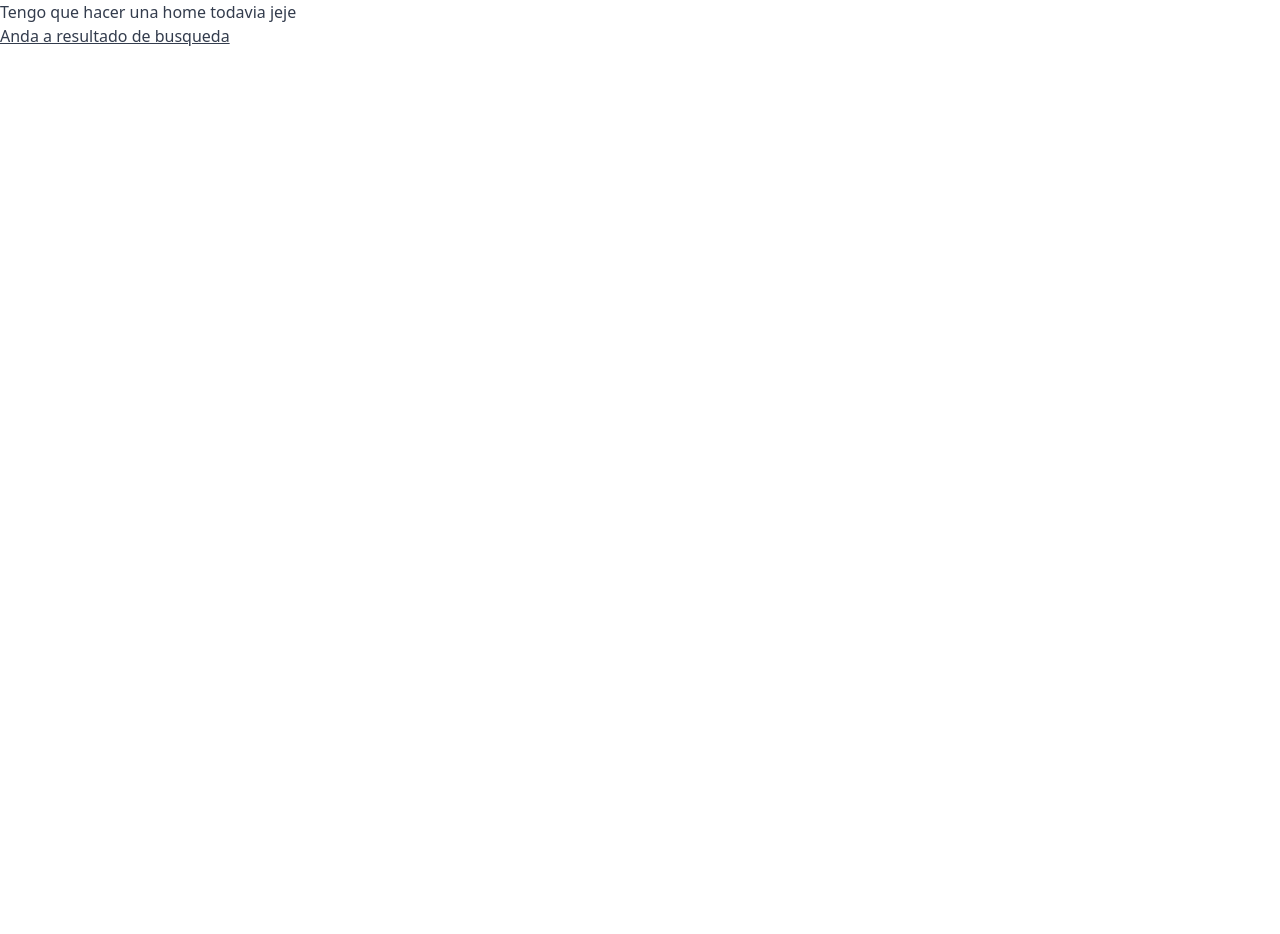
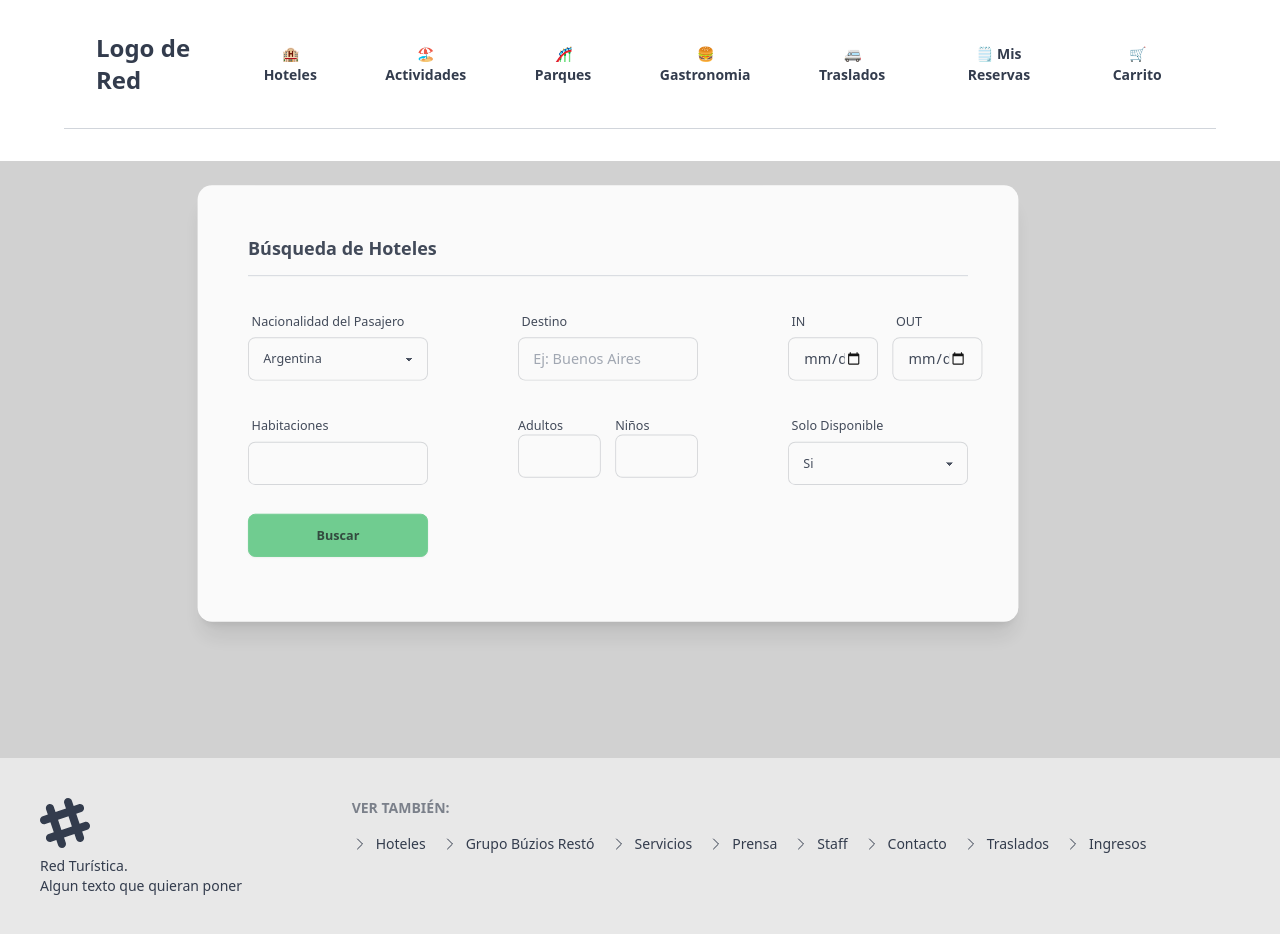
Before and after one commit to PedroMaldini/maquetaRed, a Next.js app: page /home in a window 1280 px wide. Before the commit the page ends 800 px from the top, so only its background shows below. Built offline with nearby package versions, Linux system fonts and the light colour scheme.

Commit message:
cambios esteticos y empezar la home

```diff
--- a/app/busqueda/page.js
+++ b/app/busqueda/page.js
@@ -5,11 +5,14 @@ import ResultadoBusqueda from "@/components/ResultadoBusqueda";
 import Footer from "@/components/Footer";
 
 export default function Busqueda() {
+  const horizontal = false;
   return (
     <main className="bg-slate-100">
       <Header />
       <div className="flex">
-        <Buscador />
+        <div>
+          <Buscador />
+        </div>
         <ResultadoBusqueda />
       </div>
       <Footer />
--- a/app/detalle/page.js
+++ b/app/detalle/page.js
@@ -6,13 +6,15 @@ import Mapa from "@/components/Mapa";
 import TablaHabitaciones from "@/components/TablaHabitaciones";
 
 export default function Detalle() {
+  const partes = ["Overview", "Disponibilidad", "Mapa"]; // Definición del array
+
   return (
     <>
       <Header />
       <main>
         <section className="max-w-[80%] mx-auto">
-          <Direccionador />
-
+          <Direccionador partes={partes} />
+          {/* Usamos el componente y pasamos la prop partes */}
           <div className="my-8">
             <h1 id="Overview" className="text-2xl">
               Rio Buzios Boutique Hotel
@@ -38,10 +40,8 @@ export default function Detalle() {
               Volver a búsqueda
             </a>
           </div>
-
           <Carrusel />
           <Mapa />
-
           <div>
             <h3 className="text-2xl">Habitaciones</h3>
             <h4>
--- a/app/home/page.js
+++ b/app/home/page.js
@@ -1,13 +1,24 @@
+// Componentes
 import Header from "@/components/Header";
 import Footer from "@/components/Footer";
 
-export default function Detalle() {
+import Buscador from "@/components/Buscador";
+
+export default function HomePage() {
+  const horizontal = true;
   return (
-    <main>
-      <h1>Tengo que hacer una home todavia jeje</h1>
-      <a href="/busqueda" className="link">
-        Anda a resultado de busqueda
-      </a>
-    </main>
+    <>
+      <Header />
+      <main className=" mx-auto bg-base-300">
+        <div className="max-w-[95%]">
+          <div className="mt-8">
+            <div className="scale-90 opacity-90">
+              <Buscador horizontal={horizontal} />
+            </div>
+          </div>
+        </div>
+        <Footer />
+      </main>
+    </>
   );
 }
--- a/app/page.js
+++ b/app/page.js
@@ -3,7 +3,7 @@ import Header from "@/components/Header";
 import Footer from "@/components/Footer";
 import Login from "@/components/Login";
 
-export default function Home() {
+export default function LoginPage() {
   return (
     <main>
       <Header />
--- a/components/Buscador.js
+++ b/components/Buscador.js
@@ -1,6 +1,8 @@
-const Buscador = () => {
+const Buscador = ({ horizontal }) => {
+  if (!horizontal) {
+    // Usar la propiedad correctamente
     return (
-    <div className=" mx-20 max-w-sm scale-y-80 ">
+      <div className="mx-20 max-w-sm scale-y-80 ">
         <div className="card bg-base-100 shadow-lg p-2">
           <div className="card-body">
             <div className="border-b border-gray-300 pb-2">
@@ -34,7 +36,7 @@ const Buscador = () => {
               </div>
 
               {/* Fechas de entrada y salida */}
-            <div className="  w-full">
+              <div className="w-full">
                 <div className="form-control mb-4 ">
                   <label className="label">
                     <span className="label-text">IN</span>
@@ -100,7 +102,7 @@ const Buscador = () => {
               {/* Botón Buscar */}
               <div className="form-control w-1/3 ml-auto">
                 <button type="submit" className="btn btn-primary w-full">
-                Buscar
+                  <a href="/busqueda">Buscar</a>
                 </button>
               </div>
             </form>
@@ -108,6 +110,115 @@ const Buscador = () => {
         </div>
       </div>
     );
+  } else {
+    return (
+      <div className="  max-w-[75%] mx-auto">
+        <div className="card bg-base-100 shadow-xl p-6">
+          <div className="card-body">
+            <div className="border-b border-gray-300 pb-4 mb-6">
+              <h2 className="card-title text-center text-xl font-semibold">
+                Búsqueda de Hoteles
+              </h2>
+            </div>
+
+            <form className="flex flex-wrap justify-between items-center gap-4">
+              {/* Nacionalidad */}
+              <div className="form-control w-full sm:w-1/4 mb-4">
+                <label className="label">
+                  <span className="label-text">Nacionalidad del Pasajero</span>
+                </label>
+                <select className="select select-bordered w-full">
+                  <option>Argentina</option>
+                  <option>Extranjero</option>
+                </select>
+              </div>
+
+              {/* Destino */}
+              <div className="form-control w-full sm:w-1/4 mb-4">
+                <label className="label">
+                  <span className="label-text">Destino</span>
+                </label>
+                <input
+                  type="text"
+                  placeholder="Ej: Buenos Aires"
+                  className="input input-bordered w-full"
+                />
+              </div>
+
+              {/* Fechas de entrada y salida */}
+              <div className="w-full sm:w-1/4 mb-4 flex gap-4">
+                <div className="form-control w-1/2">
+                  <label className="label">
+                    <span className="label-text">IN</span>
+                  </label>
+                  <input type="date" className="input input-bordered w-full" />
+                </div>
+                <div className="form-control w-1/2">
+                  <label className="label">
+                    <span className="label-text">OUT</span>
+                  </label>
+                  <input type="date" className="input input-bordered w-full" />
+                </div>
+              </div>
+
+              {/* Habitaciones */}
+              <div className="form-control w-full sm:w-1/4 mb-4">
+                <label className="label">
+                  <span className="label-text">Habitaciones</span>
+                </label>
+                <input
+                  type="number"
+                  min="1"
+                  className="input input-bordered w-full"
+                />
+              </div>
+
+              {/* Adultos y Niños */}
+              <div className="w-full sm:w-1/4 mb-4 flex gap-4">
+                <div className="form-control w-1/2">
+                  <label className="label-text">Adultos</label>
+                  <input
+                    type="number"
+                    min="1"
+                    className="input input-bordered w-full"
+                  />
+                </div>
+                <div className="form-control w-1/2">
+                  <label className="label-text">Niños</label>
+                  <input
+                    type="number"
+                    min="0"
+                    className="input input-bordered w-full"
+                  />
+                </div>
+              </div>
+
+              {/* Solo disponible */}
+              <div className="form-control w-full sm:w-1/4 mb-4">
+                <label className="label">
+                  <span className="label-text">Solo Disponible</span>
+                </label>
+                <select className="select select-bordered w-full">
+                  <option>Si</option>
+                  <option>No</option>
+                </select>
+              </div>
+
+              {/* Botón Buscar */}
+              <div className="form-control w-full sm:w-1/4 mb-4 flex justify-end">
+                <button
+                  type="submit"
+                  className="btn btn-primary w-full sm:w-auto"
+                >
+                  <a href="/busqueda">Buscar</a>
+                </button>
+              </div>
+            </form>
+          </div>
+        </div>
+      </div>
+    );
+  }
 };
 
 export default Buscador;
--- a/components/Direccionador.js
+++ b/components/Direccionador.js
@@ -1,6 +1,5 @@
-const Direccionador = () => {
-  const partes = ["Overview", "Disponibilidad", "Mapa"];
-
+// components/Direccionador.js
+const Direccionador = ({ partes }) => {
   return (
     <div className="border-b border-gray-300 pb-5 mt-6">
       <ul className="flex justify-center space-x-10">
--- a/components/Header.js
+++ b/components/Header.js
@@ -6,7 +6,9 @@ const Header = () => {
         {/* Logo a la izquierda */}
         <div className="flex items-center space-x-3">
           {/* Asegúrate de tener un logo en la carpeta public */}
-          <h1 className="text-2xl font-semibold">Logo de Red</h1>
+          <h1 className="text-2xl font-semibold">
+            <a href="/home">Logo de Red</a>
+          </h1>
         </div>
 
         {/* Botones con iconos a la derecha usando DaisyUI */}
```
Also changed, not shown: 1 other file (tests, documents, lock files or other folders). Lines whose indentation alone changed are shown as unchanged.
